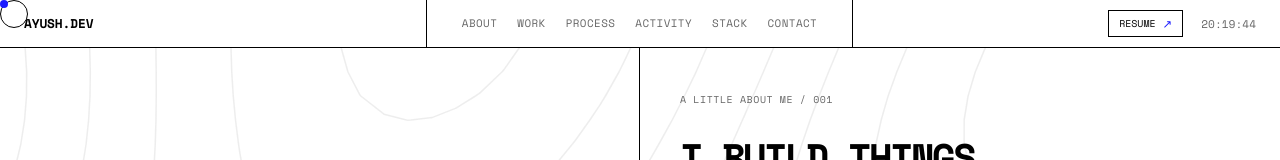
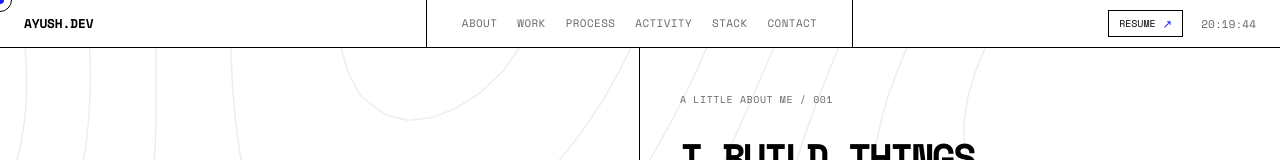
Before and after one commit to AyushAnasane/AyushAnasane_Portfolio, a Next.js app: page / in a window 1280 px wide. Shown: the top 160 px of the page. Built offline with nearby package versions, Linux system fonts and the light colour scheme; no server answers.

Commit message:
fixed cursor

```diff
--- a/app/globals.css
+++ b/app/globals.css
@@ -69,7 +69,6 @@ body {
   border-radius: 50%;
   pointer-events: none;
   z-index: 9999;
-  transform: translate(-50%, -50%);
   will-change: transform, width, height;
 }
 
@@ -83,7 +82,6 @@ body {
   border-radius: 50%;
   pointer-events: none;
   z-index: 10000;
-  transform: translate(-50%, -50%);
   will-change: transform;
 }
 
--- a/components/Cursor.jsx
+++ b/components/Cursor.jsx
@@ -1,7 +1,11 @@
 "use client";
 
 import { useEffect } from "react";
-import { motion, useMotionValue, useSpring, useTransform } from "framer-motion";
+import {
+  motion,
+  useMotionValue,
+  useSpring
+} from "framer-motion";
 
 export default function Cursor() {
   const mouseX = useMotionValue(0);
@@ -31,14 +35,12 @@ export default function Cursor() {
     mass: 0.15
   });
 
-  const ringSize = useMotionValue(28);
+  const ringSize = useMotionValue(24);
 
-  const ringWidth = useSpring(ringSize, {
+  const ringSizeSpring = useSpring(ringSize, {
     stiffness: 500,
     damping: 32
   });
-
-  const ringHeight = useTransform(ringWidth, (value) => value);
 
   useEffect(() => {
     const move = (event) => {
@@ -47,11 +49,11 @@ export default function Cursor() {
     };
 
     const enter = () => {
-      ringSize.set(42);
+      ringSize.set(36);
     };
 
     const leave = () => {
-      ringSize.set(28);
+      ringSize.set(24);
     };
 
     window.addEventListener("mousemove", move);
@@ -82,8 +84,10 @@ export default function Cursor() {
         style={{
           x: ringX,
           y: ringY,
-          width: ringWidth,
-          height: ringHeight
+          width: ringSizeSpring,
+          height: ringSizeSpring,
+          translateX: "-50%",
+          translateY: "-50%"
         }}
       />
 
@@ -91,7 +95,9 @@ export default function Cursor() {
         className="custom-cursor-dot"
         style={{
           x: dotX,
-          y: dotY
+          y: dotY,
+          translateX: "-50%",
+          translateY: "-50%"
         }}
       />
     </>
```
